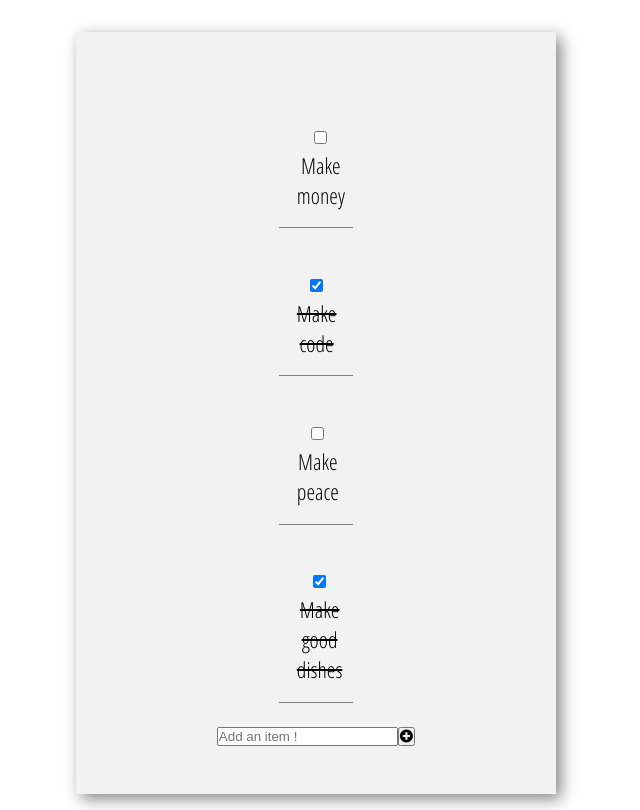
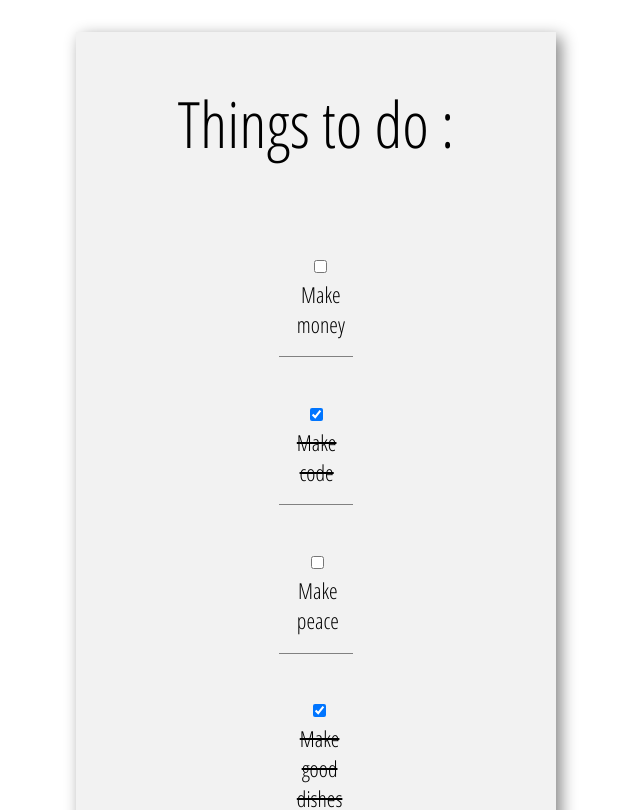
Before and after one commit to Audreyritzenthaler/todolist, a React (Create React App) app: page / in a window 1280 px wide. Shown: the top 810 px of the page, without its empty margins (324-964 px from the left). Built offline with nearby package versions, Linux system fonts and the light colour scheme.

Commit message:
add title

```diff
--- a/src/App.js
+++ b/src/App.js
@@ -6,6 +6,7 @@ const App = () => {
 
   return (
     <div className="App">
+      <h1 className='title'>Things to do :</h1>
       <ToDoList />
     </div>
   )
```
